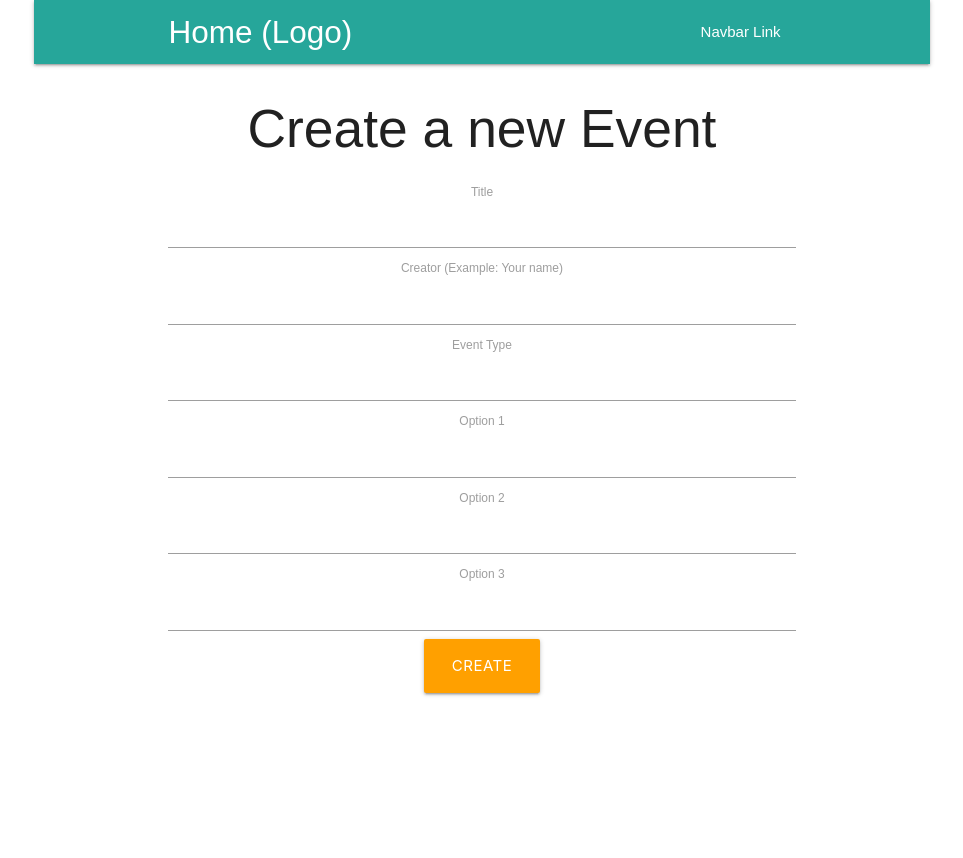
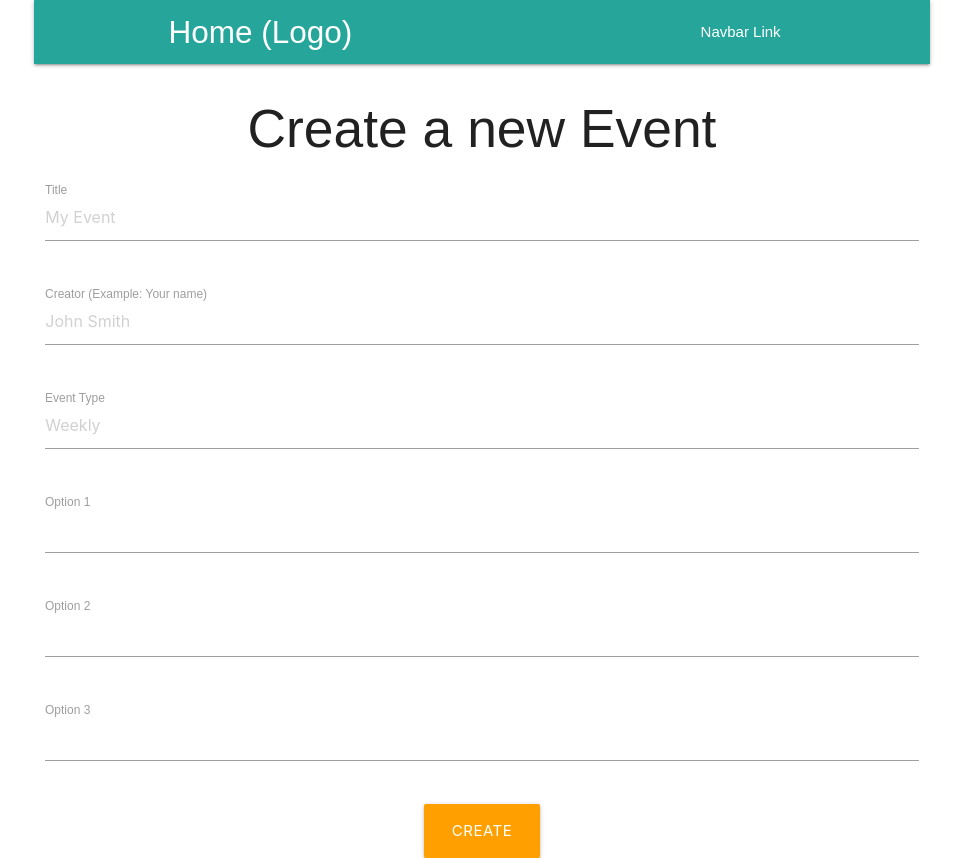
Before and after one commit to shimoal/are-you-free, a React (Create React App) app in the folder client/: page /events/new in a window 1280 px wide. Shown: the whole page, without its empty margins (158-1121 px from the left). Before the commit the page ends 800 px from the top, so only its background shows below. Built offline with nearby package versions, Linux system fonts and the light colour scheme.

Commit message:
Fix Event Form styling

```diff
--- a/client/src/components/events/CreateEvent.tsx
+++ b/client/src/components/events/CreateEvent.tsx
@@ -7,9 +7,7 @@ export default class CreateEvent extends Component {
 		return (
 			<div className="center">
 				<h2>Create a new Event</h2>
-				<div className="row center">
 					<EventForm />
-				</div>
 			</div>
 		);
 	}
--- a/client/src/components/events/EventForm.tsx
+++ b/client/src/components/events/EventForm.tsx
@@ -8,15 +8,18 @@ import SubmitButton from '../UI/SubmitButton';
 const FIELDS = [
 	{
 		label: "Title",
-		name: "title"
+		name: "title",
+		placeholder: "My Event"
 	},
 	{
 		label: "Creator (Example: Your name)",
-		name: "createdBy"
+		name: "createdBy",
+		placeholder: "John Smith"
 	},
 	{
 		label: "Event Type",
-		name: "eventType"
+		name: "eventType",
+		placeholder: "Weekly"
 	}
 ];
 
@@ -58,35 +61,43 @@ class EventForm extends Component<{} & RouteComponentProps> {
 
 	render() {
 		return (
-			<div>
-				<form onSubmit={event => this.handleSubmit(event)}>
+			<div className="row">
+				<form className="col s12" onSubmit={event => this.handleSubmit(event)}>
 
-					<div className="container">
-						{FIELDS.map(({ label, name }) => {
+						{FIELDS.map(({ label, name, placeholder }) => {
 							return (
-								<div key={name}>
-									<label>{label}</label>
-									<input
-										type="text"
-										value={this.state[name]}
-										onChange={event => this.handleChange(name, event)}
-									/>
+								<div key={name} className="row">
+									<div className="input-field col s12">
+										<input
+											id={name}
+											onChange={event => this.handleChange(name, event)}
+											placeholder={placeholder}
+											type="text"
+											value={this.state[name]}
+										/>
+										<label className="active" htmlFor={name}>{label}</label>
+										</div>
 								</div>
 							);
 						})}
-					</div>
 
-					<div className="container">
 						{this.state.options.map((option, optionIndex) => {
-							return	(<div key={"options-"+optionIndex}>
-								<label>Option {optionIndex + 1}</label>
-								<input type="text"
-									value={this.state.options[optionIndex]}
-									onChange={event => this.handleOptionsChange(optionIndex, event)}
-									/>
-							</div>);
+							return (
+								<div key={"options-"+optionIndex} className="row">
+									<div className="input-field col s12">
+										<input
+											id={`options-${optionIndex}`}
+											onChange={event => this.handleOptionsChange(optionIndex, event)}
+											type="text"
+											value={this.state.options[optionIndex]}
+										/>
+										<label className="active" htmlFor={`options-${optionIndex}`}>
+											Option {optionIndex + 1}
+										</label>
+									</div>
+								</div>
+							);
 						})}
-					</div>
 
 					<SubmitButton value="Create" />
 
```
